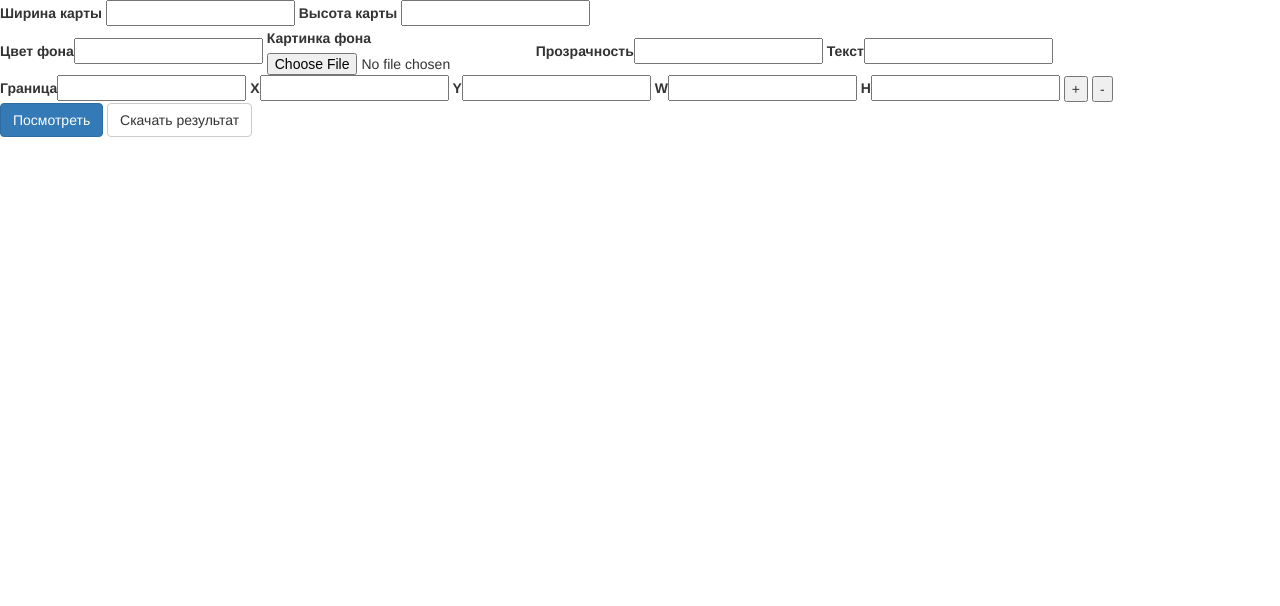
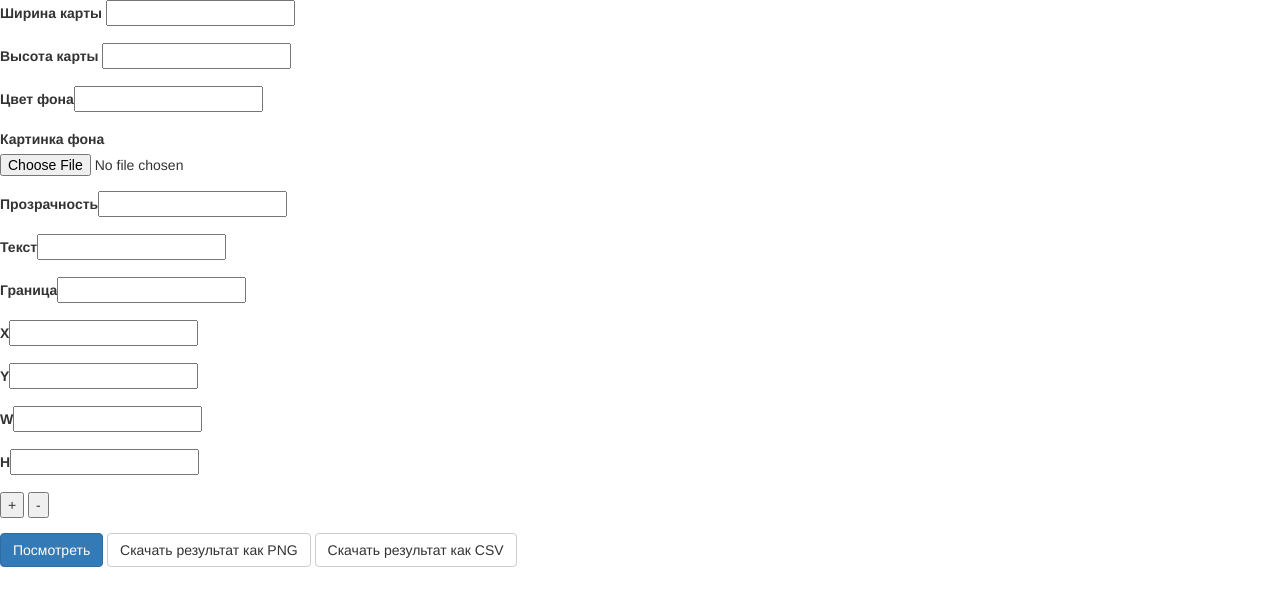
Before and after one commit to deokarmalvika/card-generator, a PHP site: page / in a window 1280 px wide. Shown: the top 606 px of the page. Run offline with PHP 8.4, Linux system fonts and the light colour scheme.

Commit message:
manual design

```diff
--- a/index.php
+++ b/index.php
@@ -2,8 +2,8 @@
 require 'src/GdHelper.php';
 require 'src/VisualBlock.php';
 require 'src/Card.php';
-if (isset($_POST['show']) || isset($_POST['get'])) {
-    foreach($_POST['blocks'] as $key => $block){
+if (isset($_POST['show']) || isset($_POST['get-png'])) {
+    foreach ($_POST['blocks'] as $key => $block) {
         $_POST['blocks'][$key]['background-image']['name'] = $_FILES['blocks']['name'][$key]['background-image'];
         $_POST['blocks'][$key]['background-image']['type'] = $_FILES['blocks']['type'][$key]['background-image'];
         $_POST['blocks'][$key]['background-image']['tmp_name'] = $_FILES['blocks']['tmp_name'][$key]['background-image'];
@@ -12,6 +12,18 @@ if (isset($_POST['show']) || isset($_POST['get'])) {
     }
     $card = new \CardGenerator\Card(__DIR__ . '/res.png', $_POST['image']['w'], $_POST['image']['h'], $_POST['blocks']);
     $card->render();
+    if (isset($_POST['get-png'])) {
+        $size = filesize('res.png');
+        header('Content-Description: File Transfer');
+        header('Content-Type: application/octet-stream');
+        header('Content-Disposition: attachment; filename=res.png');
+        header('Content-Transfer-Encoding: binary');
+        header('Connection: Keep-Alive');
+        header('Expires: 0');
+        header('Cache-Control: must-revalidate, post-check=0, pre-check=0');
+        header('Pragma: public');
+        die();
+    }
 }
 ?>
 
@@ -37,7 +49,7 @@ if (isset($_POST['show']) || isset($_POST['get'])) {
     }
     ?>
 </div>
-<form class="form-inline" method="post" enctype="multipart/form-data">
+<form class="form" method="post" enctype="multipart/form-data">
     <div class="form-group">
         <label for="image-w">Ширина карты</label>
         <input type="text" id="image-w" name="image[w]" value="<?= isset($_POST['image']['w']) ? $_POST['image']['w'] : '' ?>"/>
@@ -79,7 +91,8 @@ if (isset($_POST['show']) || isset($_POST['get'])) {
         <?php } ?>
     </div>
     <input class="btn btn-primary" type="submit" name="show" value="Посмотреть">
-    <input class="btn btn-default" type="button" name="get" value="Скачать результат">
+    <input class="btn btn-default" type="submit" name="get-png" value="Скачать результат как PNG">
+    <input class="btn btn-default" type="button" name="get-csv" value="Скачать результат как CSV">
 </form>
 </body>
 </html>
--- a/src/Card.php
+++ b/src/Card.php
@@ -27,18 +27,19 @@ class Card
     public function __construct($path, $width, $height, array $visualBlocks)
     {
         $this->path = $path;
-        $this->visualBlocks = $visualBlocks;
         $this->width = (int)$width;
         $this->height = (int)$height;
         $this->image = imagecreatetruecolor($this->width, $this->height);
         $this->initBlankImage();
+        foreach ($visualBlocks as $blockData) {
+            $this->visualBlocks[] = new VisualBlock($this->image, $blockData);
+        }
     }
 
     public function render()
     {
         /** @var VisualBlock $block */
-        foreach($this->visualBlocks as $blockData){
-            $block = new VisualBlock($this->image, $blockData);
+        foreach($this->visualBlocks as $block){
             $block->setOnImage();
         }
         imagepng($this->image, $this->path, 9);
@@ -51,4 +52,14 @@ class Card
         $white = GdHelper::colorFromArray($this->image, [255, 255, 255, 0]);
         imagefilledrectangle($this->image, 0, 0, $this->width, $this->height, $white);
     }
+
+    public function toCsv()
+    {
+        $f = fopen('res.csv', 'w');
+        fputcsv($f, [$this->width, $this->height], ';');
+        /** @var VisualBlock $block */
+        foreach($this->visualBlocks as $block){
+            $block->toCsv($f);
+        }
+    }
 }
--- a/src/GdHelper.php
+++ b/src/GdHelper.php
@@ -12,6 +12,12 @@ namespace CardGenerator;
 class GdHelper
 {
     public static function colorFromArray($image, array $data)
+    {
+
+        return self::allocateColor($image, self::getColorArray($data));
+    }
+
+    public static function getColorArray(array $data)
     {
         $color = [
             'red' => 255,
@@ -31,7 +37,8 @@ class GdHelper
         if (isset($data[3])) {
             $color['alpha'] = (int)$data[3];
         }
-        return self::allocateColor($image, $color);
+
+        return $color;
     }
 
     public static function allocateColor($image, array $color)
--- a/src/VisualBlock.php
+++ b/src/VisualBlock.php
@@ -10,11 +10,13 @@ namespace CardGenerator;
 class VisualBlock
 {
     protected $backgroundColor = null;
+    protected $backgroundColorRaw = null;
     protected $backgroundImage;
+    protected $backgroundImageRaw;
     protected $text = '';
     protected $position = ['x' => 0, 'y' => 0];
     protected $size = ['w' => 0, 'h' => 0];
-    protected $border = ['color' => null, 'width' => 0];
+    protected $border = ['color' => null, 'colorRaw' => null, 'width' => 0];
 
     protected $image;
 
@@ -123,4 +125,9 @@ class VisualBlock
             }
         }
     }
+
+    public function toArray($file)
+    {
+        return [];
+    }
 }
```
Also changed, not shown: res.png, 1 other file.
